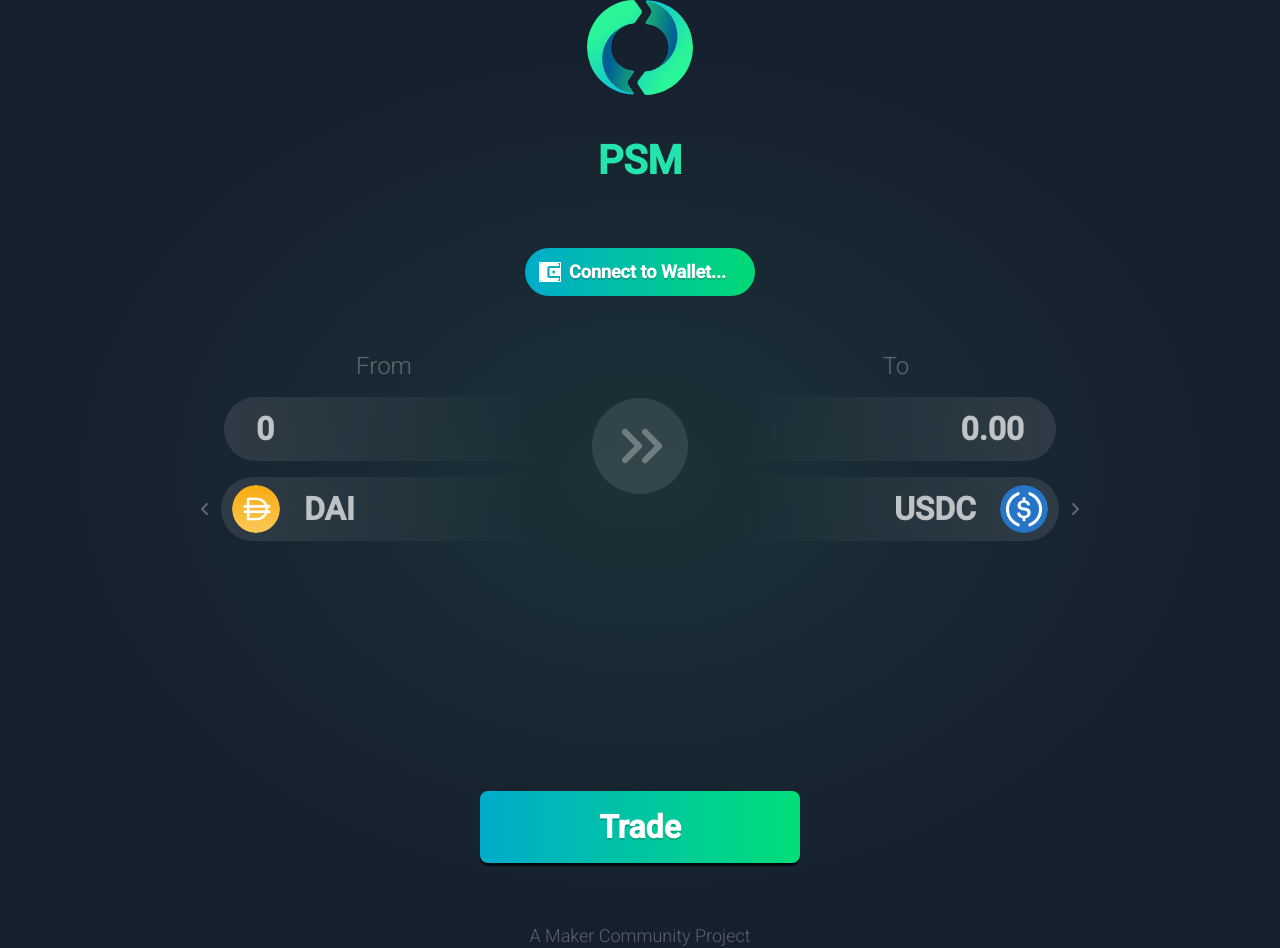
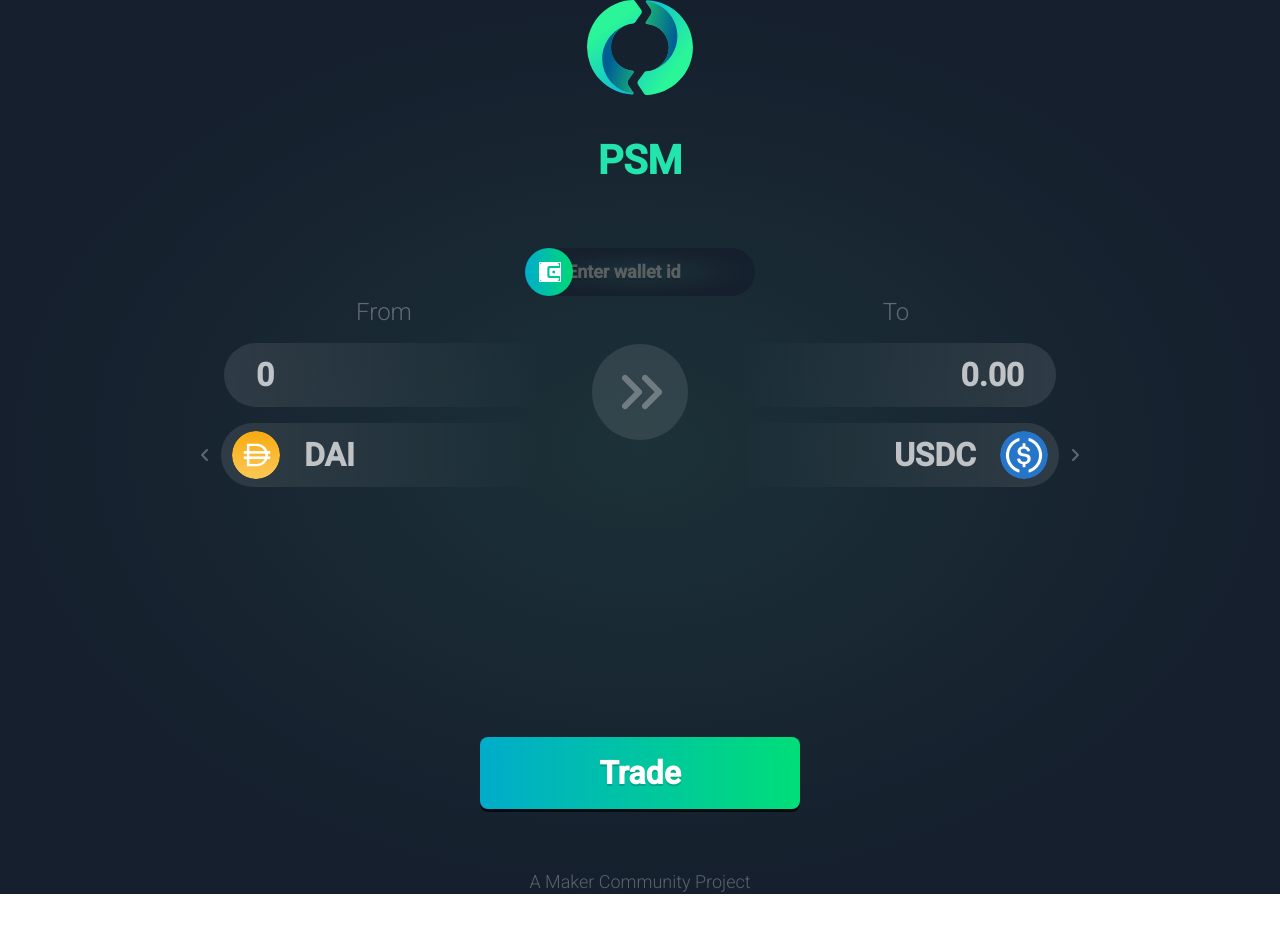
Before and after one commit to DSpotDevelopers/makerdao-psm, a React (Create React App) app: page / in a window 1280 px wide. After the commit the page ends 894 px from the top, so only its background shows below. Built offline with nearby package versions, Linux system fonts and the light colour scheme; what @studydefi/money-legos would draw is missing.

Commit message:
Finished connect button layout

```diff
--- a/src/components/connect-button/ConnectButton.jsx
+++ b/src/components/connect-button/ConnectButton.jsx
@@ -1,12 +1,22 @@
-import React from 'react';
+import React, { useState } from 'react';
 import './ConnectButton.scss';
 import imgWallet from '../../assets/wallet.svg';
 
-const ConnectButton = () => (
-  <div className="ConnectButton">
-    <img src={imgWallet} alt="wallet" className="img" />
-    Connect to Wallet...
-  </div>
-);
+const ConnectButton = () => {
+  // eslint-disable-next-line no-unused-vars
+  const [connecting, setConnecting] = useState(false);
+
+  return (
+    <div className="ConnectButtonWrapper no-select">
+      {/* eslint-disable-next-line max-len */}
+      {/* eslint-disable-next-line jsx-a11y/click-events-have-key-events,jsx-a11y/no-static-element-interactions */}
+      <div className={`Gradient ${connecting ? 'Connecting' : ''}`} onClick={() => setConnecting(!connecting)}>
+        <img src={imgWallet} alt="wallet" className="img" />
+      </div>
+      {connecting && <span>Connect to Wallet...</span>}
+      {!connecting && <input type="text" placeholder="Enter wallet id" />}
+    </div>
+  );
+};
 
 export default ConnectButton;
--- a/src/components/connect-button/ConnectButton.scss
+++ b/src/components/connect-button/ConnectButton.scss
@@ -1,12 +1,10 @@
-.ConnectButton {
+.ConnectButtonWrapper {
   display: flex;
   align-items: center;
   justify-content: center;
-
+  background: transparent radial-gradient(closest-side at 50% 50%, #1C3138 0%, #151F2D 100%) 0 0 no-repeat padding-box;
   width: 230px;
   height: 48px;
-  background: transparent linear-gradient(270deg, #00D975 0%, #00ACCB 100%) 0% 0% no-repeat padding-box;
-  border-radius: 32px;
 
   text-align: left;
   font: normal normal bold 18px/24px Roboto;
@@ -14,14 +12,52 @@
   color: #FFFFFF;
   text-shadow: 0 2px 0 #00000029;
   box-sizing: border-box;
-  padding-left: 15px;
+  padding-left: 70px;
   position: relative;
+  border-radius: 32px;
 
-  .img {
+  .Gradient {
+    display: flex;
+    align-items: center;
+    justify-content: center;
     position: absolute;
-    left: 14px;
-    width: 20px;
-    height: 18px;
-    border: 1px solid white;
+    left: 0;
+    cursor: pointer;
+
+    width: 48px;
+    height: 48px;
+    background: transparent linear-gradient(270deg, #00D975 0%, #00ACCB 100%) 0 0 no-repeat padding-box;
+    border-radius: 32px;
+    transition: all .3s ease;
+    z-index: 1;
+
+    &.Connecting {
+      width: 230px;
+    }
+
+    .img {
+      position: absolute;
+      left: 14px;
+      width: 20px;
+      height: 18px;
+      border: 1px solid white;
+    }
+  }
+
+  span {
+    margin-left: -45px;
+    z-index: 2;
+  }
+
+  input {
+    outline: none;
+    border: none;
+    background: transparent;
+    text-align: left;
+    font: normal normal bold 18px/24px Roboto;
+    letter-spacing: 0;
+    color: #FFFFFF;
+    text-shadow: 0 2px 0 #00000029;
+    opacity: 0.7;
   }
 }
```
